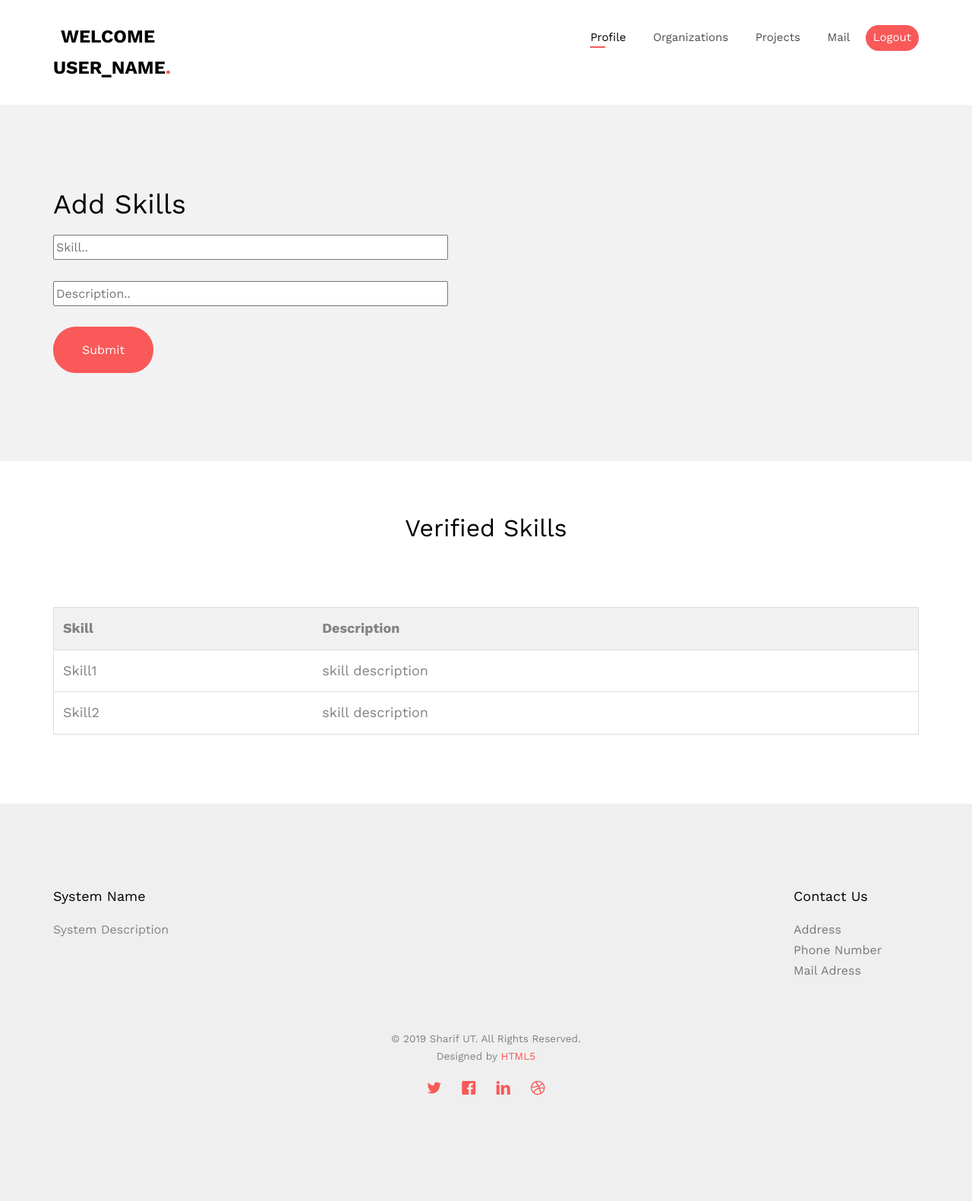
After one commit to qniksefat/volunteering-service-system, a Django app: template templates/homepage/skills.html in a window 1280 px wide. The commit adds this page. Shown: the whole page at 76% size. Run offline with Django 3.2, Linux system fonts and the light colour scheme; the template is opened without the code that fills it, so the values that code supplies are empty; some web fonts are replaced.

Commit message:
Added skills page

```diff
--- a/templates/homepage/home.html
+++ b/templates/homepage/home.html
@@ -82,17 +82,17 @@
 				</div>
 			</div>
 			<div class="row">
-                <div class="col-xs-3 text-center animate-box">
+                <a href="skills.html"><div class="col-xs-3 text-center animate-box">
 					<div class="services">
 						<span class="icon">
 							<i class="icon-pencil"></i>
 						</span>
 						<div class="desc">
-							<h3><a href="#">My Skills</a></h3>
+							<h3><a href="skills.html">My Skills</a></h3>
 							<p></p>
 						</div>
 					</div>
-				</div>
+				</div></a>
 				<div class="col-xs-3 text-center animate-box">
 					<div class="services">
 						<span class="icon">
--- a/templates/homepage/jBox.js
+++ b/templates/homepage/jBox.js
@@ -125,9 +125,8 @@ new jBox('Tooltip', {
 
 new jBox('Modal', {
   attach: '#Modal-1',
-  height: 200,
-  title: 'I\'m a basic jBox modal window',
-  content: '<div style="line-height: 30px;">Try to scroll ...it\'s blocked.<br>Press [ESC] or click anywhere to close.</div>'
+  title: 'Skill Submited.',
+  content: ''
 });
 
 
--- /dev/null
+++ b/templates/homepage/skills.html
@@ -0,0 +1,227 @@
+<!DOCTYPE HTML>
+<html>
+	<head>
+	<meta charset="utf-8">
+	<meta http-equiv="X-UA-Compatible" content="IE=edge">
+	<title>Home</title>
+
+
+	<link href="https://fonts.googleapis.com/css?family=Work+Sans:300,400,500,700,800" rel="stylesheet">
+
+    <!-- Popup jBox css -->
+    <link rel="stylesheet" href="dist/jBox.all.css">
+    <script src="jBox_link.js"></script>
+     <!-- Table.css -->
+	<link rel="stylesheet" href="css/Table.css">
+	<!-- Animate.css -->
+	<link rel="stylesheet" href="css/animate.css">
+	<!-- Icomoon Icon Fonts-->
+	<link rel="stylesheet" href="css/icomoon.css">
+	<!-- Bootstrap  -->
+	<link rel="stylesheet" href="css/bootstrap.css">
+
+	<!-- Magnific Popup -->
+	<link rel="stylesheet" href="css/magnific-popup.css">
+
+	<!-- Owl Carousel  -->
+	<link rel="stylesheet" href="css/owl.carousel.min.css">
+	<link rel="stylesheet" href="css/owl.theme.default.min.css">
+	<!-- Flexslider  -->
+	<link rel="stylesheet" href="css/flexslider.css">
+
+	<!-- Theme style  -->
+	<link rel="stylesheet" href="css/style.css">
+
+	<!-- Modernizr JS -->
+	<script src="js/modernizr-2.6.2.min.js"></script>
+	<!-- FOR IE9 below -->
+	<!--[if lt IE 9]>
+	<script src="js/respond.min.js"></script>
+	<![endif]-->
+
+	</head>
+	<body>
+
+	<div class="fh5co-loader"></div>
+
+	<div id="page">
+	<nav class="fh5co-nav" role="navigation">
+		<div class="top-menu">
+			<div class="container">
+				<div class="row">
+					<div class="col-xs-2">
+						<div id="fh5co-logo"><a href="home.html">Welcome user_name<span>.</span></a></div>
+					</div>
+					<div class="col-xs-10 text-right menu-1">
+						<ul>
+							<li class="active"><a href="home.html">Profile</a></li>
+							<li><a href="organizations_list.html">Organizations</a></li>
+							<li><a href="projects_list.html">Projects</a></li>
+                            <li><a href="mail.html">Mail</a></li>
+                            <li class="btn-cta"><a href="index.html"><span>Logout</span></a></li>
+							<!--<li class="has-dropdown">
+								<a href="blog.html">Blog</a>
+								<ul class="dropdown">
+									<li><a href="#">Web Design</a></li>
+									<li><a href="#">eCommerce</a></li>
+									<li><a href="#">Branding</a></li>
+									<li><a href="#">API</a></li>
+								</ul>
+							</li>
+							<li><a href="about.html">About</a></li>
+							<li><a href="contact.html">Contact</a></li>
+							<li class="btn-cta"><a href="#"><span>Login</span></a></li>
+							<li class="btn-cta"><a href="#"><span>Sign Up</span></a></li> -->
+						</ul>
+					</div>
+				</div>
+			</div>
+		</div>
+	</nav>
+
+    <div id="fh5co-practice" class="fh5co-bg-section">
+        <div class="container">
+            <h1>Add Skills</h1>
+            <form action="" method="get">
+                <input type="text" size="50" id="input_skill" placeholder="Skill..">
+                <br>
+                <br>
+                <input type="text" size="50" id="input_description" placeholder="Description..">
+                <br>
+                <br>
+                <input type="button" value="Submit" class="btn btn-primary btn-lg" onclick="add_skill()">
+            </form>
+        </div>
+    </div>  <!-- add skill -->
+
+    <div id="fh5co-counter" class="fh5co-counters">
+        <div class="fh5co-heading text-center">
+            <h2>Verified Skills</h2>
+        </div>
+        <div class="container">
+            <table id="myTable">
+                <tr class="header">
+                    <th style="width:30%;">Skill</th>
+                    <th style="width:70%;">Description</th>
+                </tr>
+                <tr>
+                    <td>Skill1</td>
+                    <td>skill description</td>
+                </tr>
+                <tr>
+                    <td>Skill2</td>
+                    <td>skill description</td>
+                </tr>
+            </table>
+            <br>
+        </div>
+    </div>  <!-- skills -->
+
+
+	<footer id="fh5co-footer" role="contentinfo">
+		<div class="container">
+			<div class="row row-pb-md">
+				<div class="col-xs-10 fh5co-widget">
+					<h4>System Name</h4>
+					<p>System Description</p>
+				</div>
+
+				<div class="col-xs-2">
+					<h4>Contact Us</h4>
+					<ul class="fh5co-footer-links">
+                        <li><a href="#">Address</a></li>
+						<li><a href="#">Phone Number</a></li>
+						<li><a href="#">Mail Adress</a></li>
+					</ul>
+				</div>
+			</div>
+
+			<div class="row copyright">
+				<div class="col-md-12 text-center">
+					<p>
+						<small class="block">&copy; 2019 Sharif UT. All Rights Reserved.</small>
+						<small class="block">Designed by <a href="#" target="_blank">HTML5</a></small>
+					</p>
+					<p>
+						<ul class="fh5co-social-icons">
+							<li><a href="#"><i class="icon-twitter"></i></a></li>
+							<li><a href="#"><i class="icon-facebook"></i></a></li>
+							<li><a href="#"><i class="icon-linkedin"></i></a></li>
+							<li><a href="#"><i class="icon-dribbble"></i></a></li>
+						</ul>
+					</p>
+				</div>
+			</div>
+		</div>
+	</footer>
+	</div>
+
+
+    <!-- add skill -->
+     <script>
+        function add_skill(){
+            var skill, description;
+            skill = document.getElementById("input_skill");
+            description = document.getElementById("input_description");
+            // TODO : add skill to database
+            new jBox('Notice', {content: 'skill: "' + skill.value + '" added to your list of skills' + '<br> with description: "' + description.value + '"', color: 'black', attributes: {y: 'bottom'}})
+        }
+    </script>
+    <!-- send_request -->
+    <script>
+        function send_request(){
+            // TODO : send request
+            new jBox('Notice', {content: 'Your request has been sent!', color: 'black', attributes: {y: 'bottom'}})
+        }
+    </script>
+    <!-- jBox -->
+    <script src="dist/jBox.all.js"></script>
+    <script src="jBox.js"></script>
+    <!-- search -->
+    <script>
+        function search() {
+            // Declare variables
+            var input, filter, table, tr, td, i, txtValue;
+            input = document.getElementById("myInput");
+            filter = input.value.toUpperCase();
+            table = document.getElementById("myTable");
+            tr = table.getElementsByTagName("tr");
+
+            // Loop through all table rows, and hide those who don't match the search query
+            for (i = 0; i < tr.length; i++) {
+                td = tr[i].getElementsByTagName("td")[0];
+                if (td) {
+                    txtValue = td.textContent || td.innerText;
+                    if (txtValue.toUpperCase().indexOf(filter) > -1) {
+                        tr[i].style.display = "";
+                    } else {
+                        tr[i].style.display = "none";
+                    }
+                }
+            }
+        }
+    </script>
+	<!-- jQuery -->
+	<script src="js/jquery.min.js"></script>
+	<!-- jQuery Easing -->
+	<script src="js/jquery.easing.1.3.js"></script>
+	<!-- Bootstrap -->
+	<script src="js/bootstrap.min.js"></script>
+	<!-- Waypoints -->
+	<script src="js/jquery.waypoints.min.js"></script>
+	<!-- Stellar Parallax -->
+	<script src="js/jquery.stellar.min.js"></script>
+	<!-- Carousel -->
+	<script src="js/owl.carousel.min.js"></script>
+	<!-- Flexslider -->
+	<script src="js/jquery.flexslider-min.js"></script>
+	<!-- countTo -->
+	<script src="js/jquery.countTo.js"></script>
+	<!-- Magnific Popup -->
+	<script src="js/jquery.magnific-popup.min.js"></script>
+	<script src="js/magnific-popup-options.js"></script>
+	<!-- Main -->
+	<script src="js/main.js"></script>
+
+	</body>
+</html>
```
